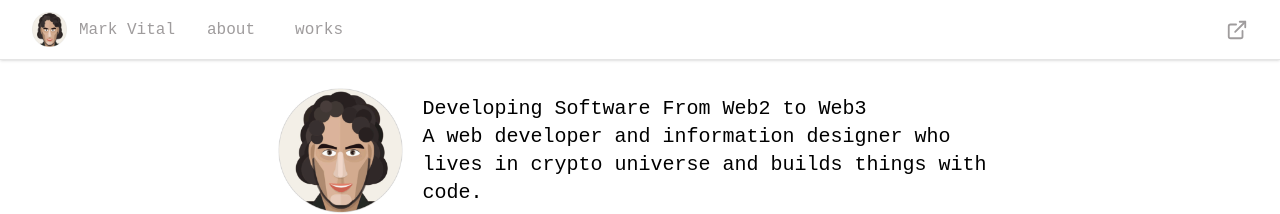
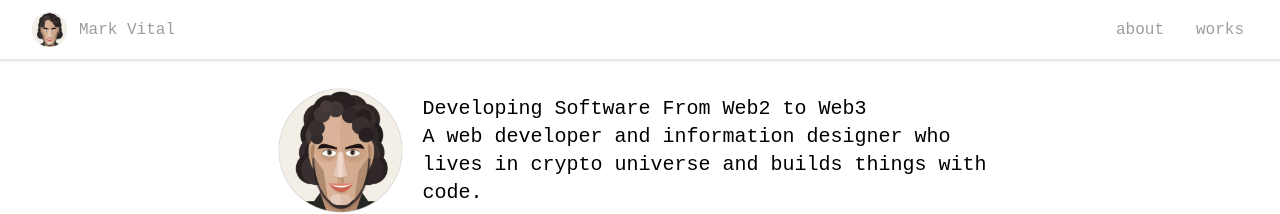
Before and after one commit to markvital/markvital.github.io, a Next.js app: page / in a window 1280 px wide. Shown: the top 214 px of the page. Built offline with nearby package versions, Linux system fonts and the light colour scheme.

Commit message:
Adjust header navigation alignment

```diff
--- a/components/site-header.tsx
+++ b/components/site-header.tsx
@@ -1,6 +1,5 @@
 import Image from "next/image"
 import Link from "next/link"
-import { ExternalLink } from "lucide-react"
 import profilePic from "@/assets/profile-pic.png"
 import { site } from "@/lib/site"
 
@@ -19,22 +18,18 @@ export function SiteHeader() {
           />
           <span>{site.author.name}</span>
         </Link>
-        <Link className="px-5 py-3 hover:text-neutral-400" href="/about/">
+        <Link
+          className="ml-auto rounded-md px-4 py-2 transition-colors hover:bg-neutral-100 hover:text-neutral-700 active:bg-neutral-200 active:text-neutral-800"
+          href="/about/"
+        >
           about
         </Link>
         <Link
-          className="hidden px-5 py-3 hover:text-neutral-400 sm:inline"
+          className="hidden rounded-md px-4 py-2 transition-colors hover:bg-neutral-100 hover:text-neutral-700 active:bg-neutral-200 active:text-neutral-800 sm:inline"
           href="/work/"
         >
           works
         </Link>
-        <a
-          className="ml-auto px-3 py-3 text-[#9f9c9d] hover:text-neutral-400"
-          href={`https://twitter.com/${site.author.twitter}`}
-          aria-label="Twitter"
-        >
-          <ExternalLink size={22} aria-hidden="true" />
-        </a>
       </nav>
     </header>
   )
```
